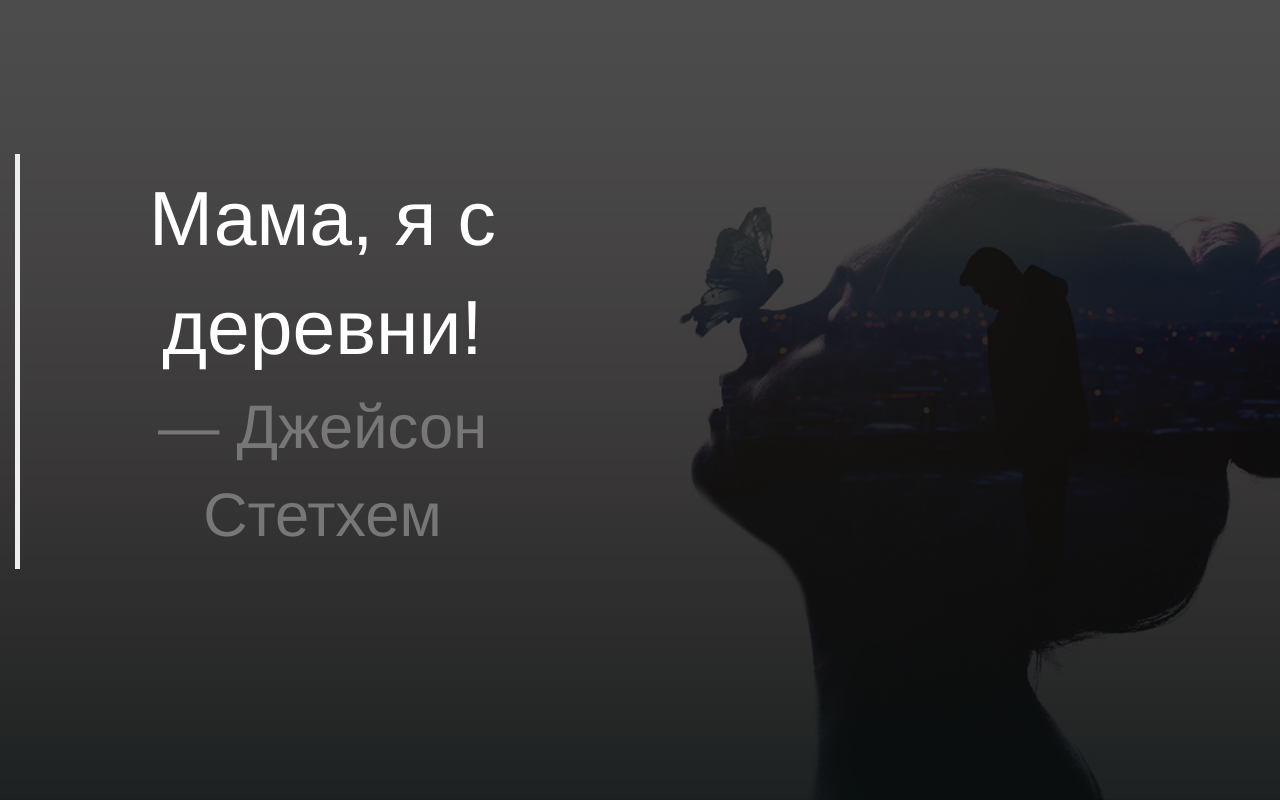
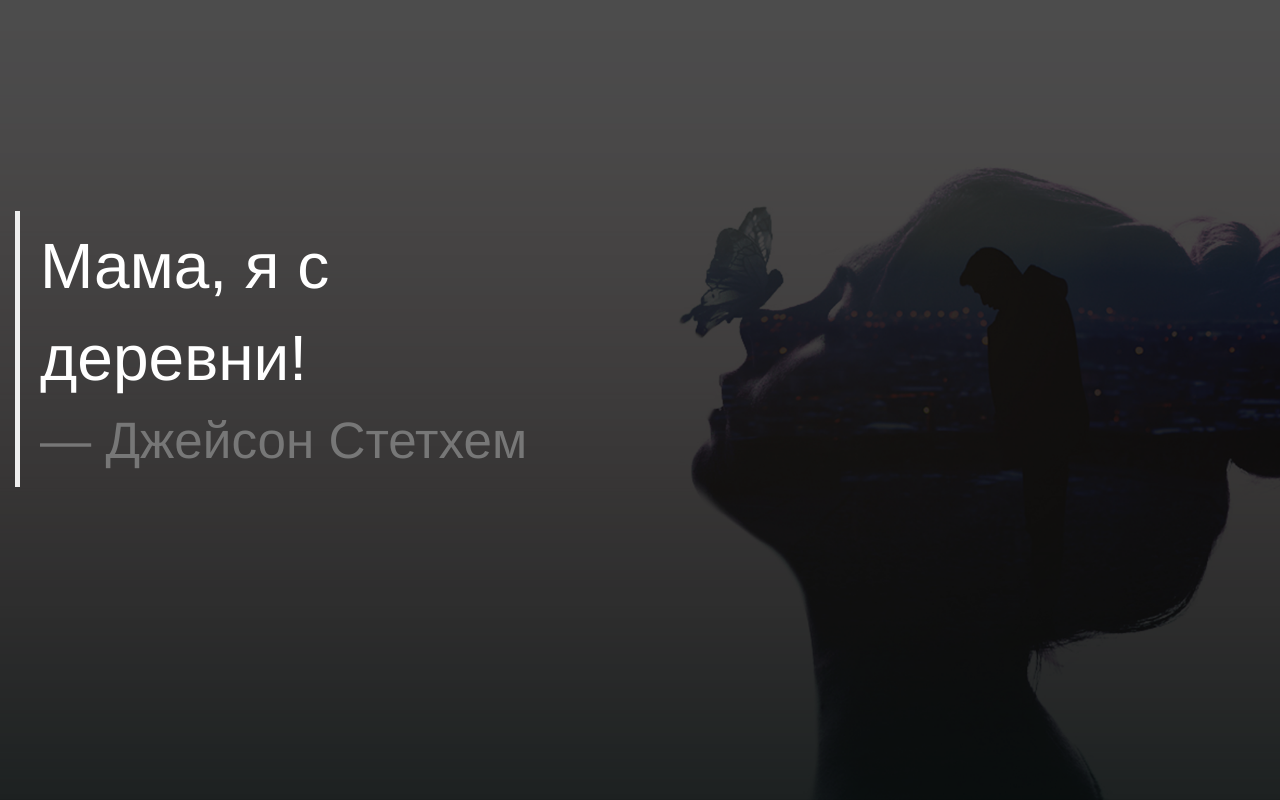
Before and after one commit to EnoRage/Authchain, a plain HTML site: page Frontend/index.html in a window 1280 px wide. Drawn offline with nearby package versions, Linux system fonts and the light colour scheme.

Commit message:
цитата №2

```diff
--- a/Frontend/index.html
+++ b/Frontend/index.html
@@ -18,8 +18,8 @@
     <body>
            <div class="container-fluid">
                 <div class="row">
-                    <div class="col-md-6" style="margin: 12vw 0 0 0">
-                        <blockquote class="text-center" style="color: #ffffff; font-size: 6vw">
+                    <div class="col-md-6" style="margin: 16.5vw 0 0 0">
+                        <blockquote class="text-left" style="color: #ffffff; font-size: 5vw">
                             Мама, я с деревни! <footer>Джейсон Стетхем</footer>
                         </blockquote>
                     </div>
```
